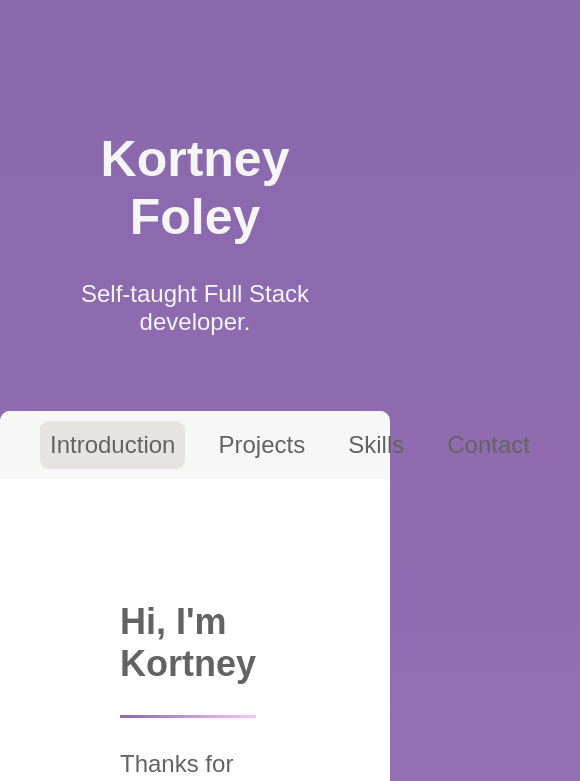
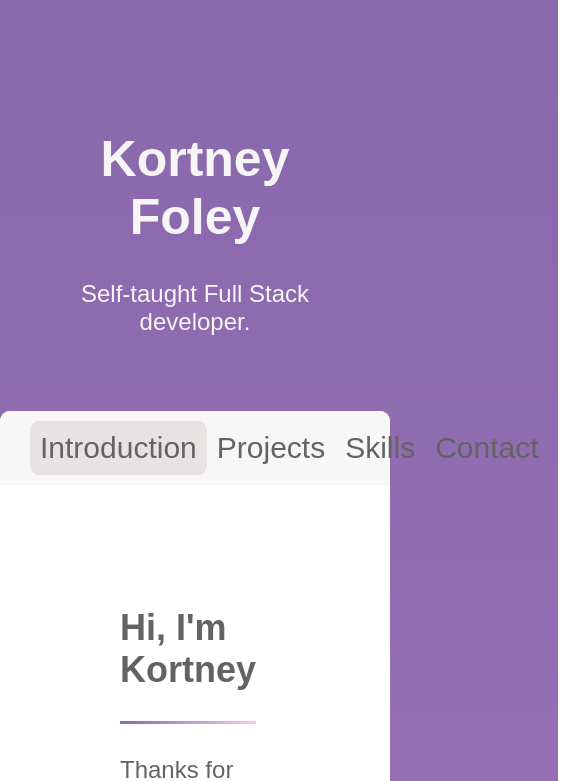
Before and after one commit to kfoley123/portfolio, a React (Create React App) app: page / in a window 390 px wide. Shown: the top 781 px of the page, 580 px wide, since content can reach past the window. Built offline with nearby package versions, Linux system fonts and the light colour scheme; a web font is replaced by a local one.

Commit message:
made navbar grow and shrink based on how zoomed in the screen is

```diff
--- a/src/Components/Nav/Nav.css
+++ b/src/Components/Nav/Nav.css
@@ -1,17 +1,19 @@
 .nav {
     background-color: #f7f7f7;
+    border-top-left-radius: 10px;
+    border-top-right-radius: 10px;
     position: sticky;
     top: 0;
-    border-top-left-radius: 10px;
-    border-top-right-radius: 10px;
+}
+
+@media only screen and (max-device-width: 480px) {
 }
 
 .navList {
     display: flex;
     justify-content: space-between;
     margin: auto;
-    padding: 10px 40px;
-    width: 500px;
+    padding: 10px 150px;
 }
 
 .navList > li {
@@ -27,10 +29,31 @@
 .navList > li > a {
     color: #636363;
     font-family: "Anek Latin", sans-serif;
-    font-size: x-large;
+    font-size: 40px;
     text-decoration: none;
 }
 
 .clicked {
     background-color: #e7e3e3;
 }
+
+@media (max-width: 900px) {
+    .navList {
+        padding: 10px 40px;
+    }
+
+    .navList > li > a {
+        text-size-adjust: auto;
+    }
+}
+
+@media (max-width: 650px) {
+    .navList {
+        padding: 10px 30px;
+    }
+
+    .navList > li > a {
+        text-size-adjust: auto;
+        font-size: 30px;
+    }
+}
```
Also changed, not shown: 1 other file (tests, documents, lock files or other folders).
